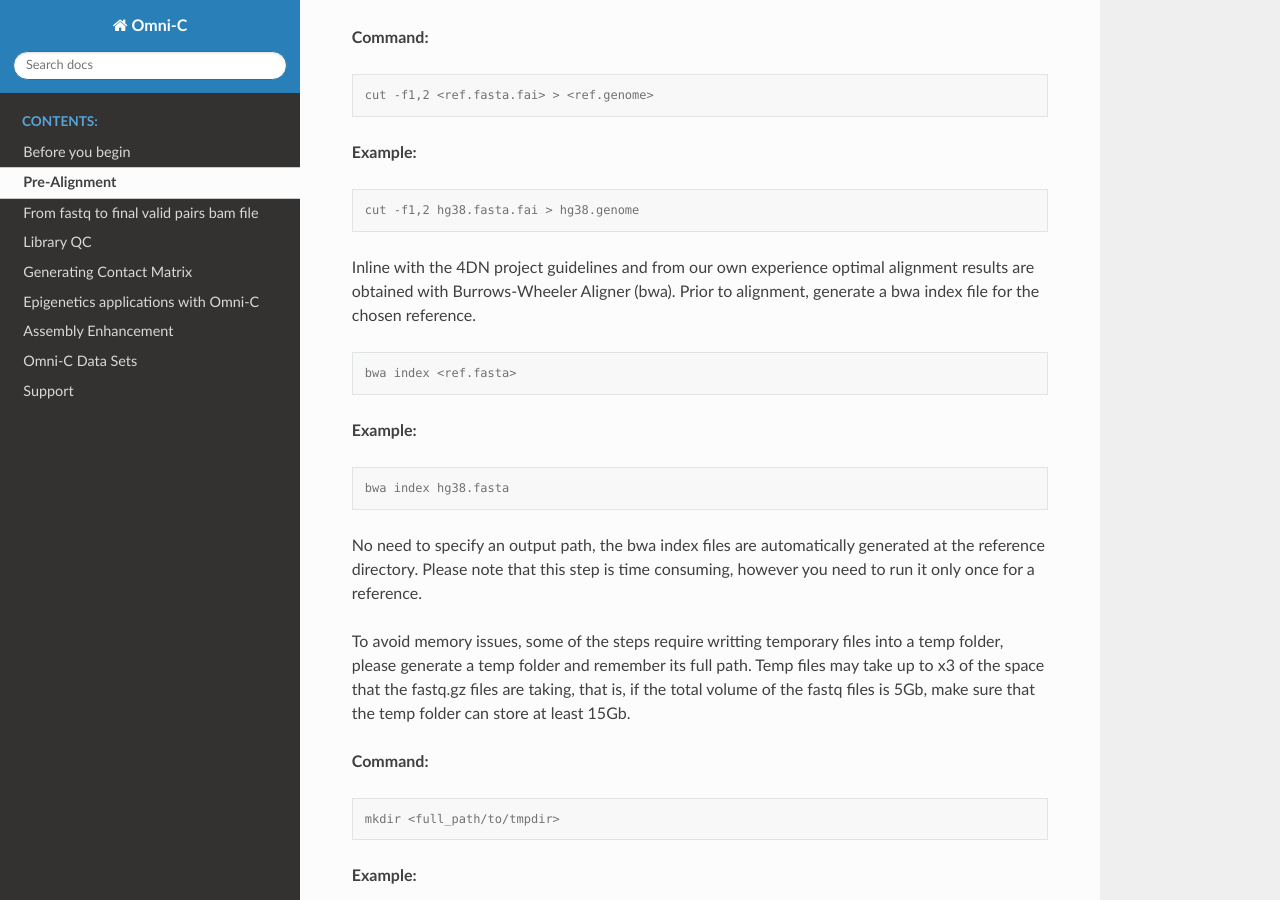
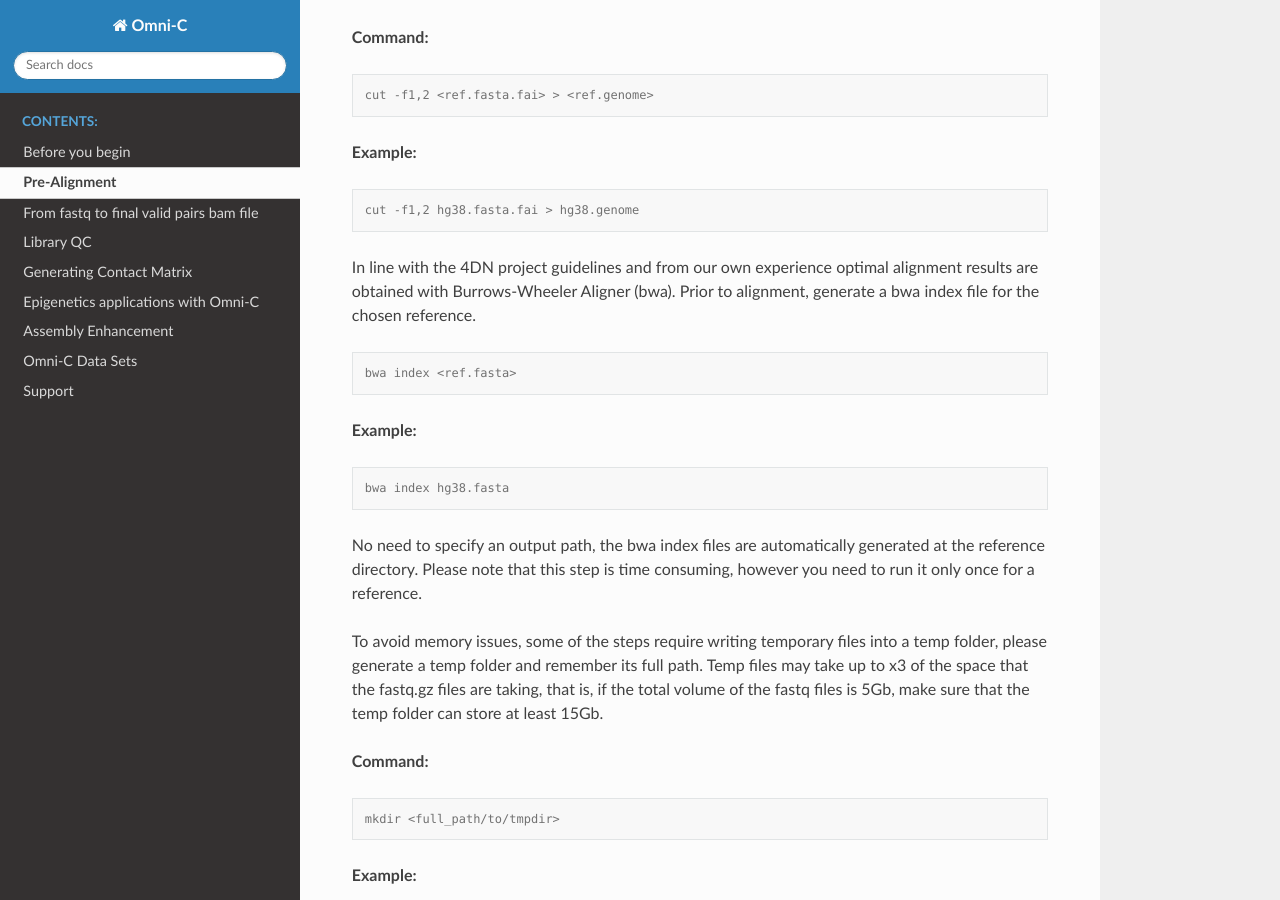
Before and after one commit to dovetail-genomics/Omni-C, a Sphinx documentation site: the page built from docs/source/pre_alignment.rst, in a window 1280 px wide and 900 px high, scrolled down 627 px. Built offline with Sphinx 7.4.7 and the Read the Docs theme 2.0.0, drawn with Linux system fonts in a browser that asks for light colours.

Commit message:
minor edits

```diff
--- a/docs/source/before_you_begin.rst
+++ b/docs/source/before_you_begin.rst
@@ -65,7 +65,7 @@
 
 .. admonition:: Remember!
 
-   Once the installetion is completed, sign off and then sign back to your instance to refresh the database of applications.
+   Once the installation is completed, sign off and then sign back to your instance to refresh the database of applications.
 
 
 Input files
--- a/docs/source/pre_alignment.rst
+++ b/docs/source/pre_alignment.rst
@@ -40,7 +40,7 @@
    cut -f1,2 hg38.fasta.fai > hg38.genome
 
 
-Inline with the 4DN project guidelines and from our own experience optimal alignment results are obtained with Burrows-Wheeler Aligner (bwa).
+In line with the 4DN project guidelines and from our own experience optimal alignment results are obtained with Burrows-Wheeler Aligner (bwa).
 Prior to alignment, generate a bwa index file for the chosen reference.
 
 
@@ -59,7 +59,7 @@
 
 No need to specify an output path, the bwa index files are automatically generated at the reference directory. Please note that this step is time consuming, however you need to run it only once for a reference.
 
-To avoid memory issues, some of the steps require writting temporary files into a temp folder, please generate a temp folder and remember its full path. Temp files may take up to x3 of the space that the fastq.gz files are taking, that is, if the total volume of the fastq files is 5Gb, make sure that the temp folder can store at least 15Gb.
+To avoid memory issues, some of the steps require writing temporary files into a temp folder, please generate a temp folder and remember its full path. Temp files may take up to x3 of the space that the fastq.gz files are taking, that is, if the total volume of the fastq files is 5Gb, make sure that the temp folder can store at least 15Gb.
 
 **Command:**
 
```
